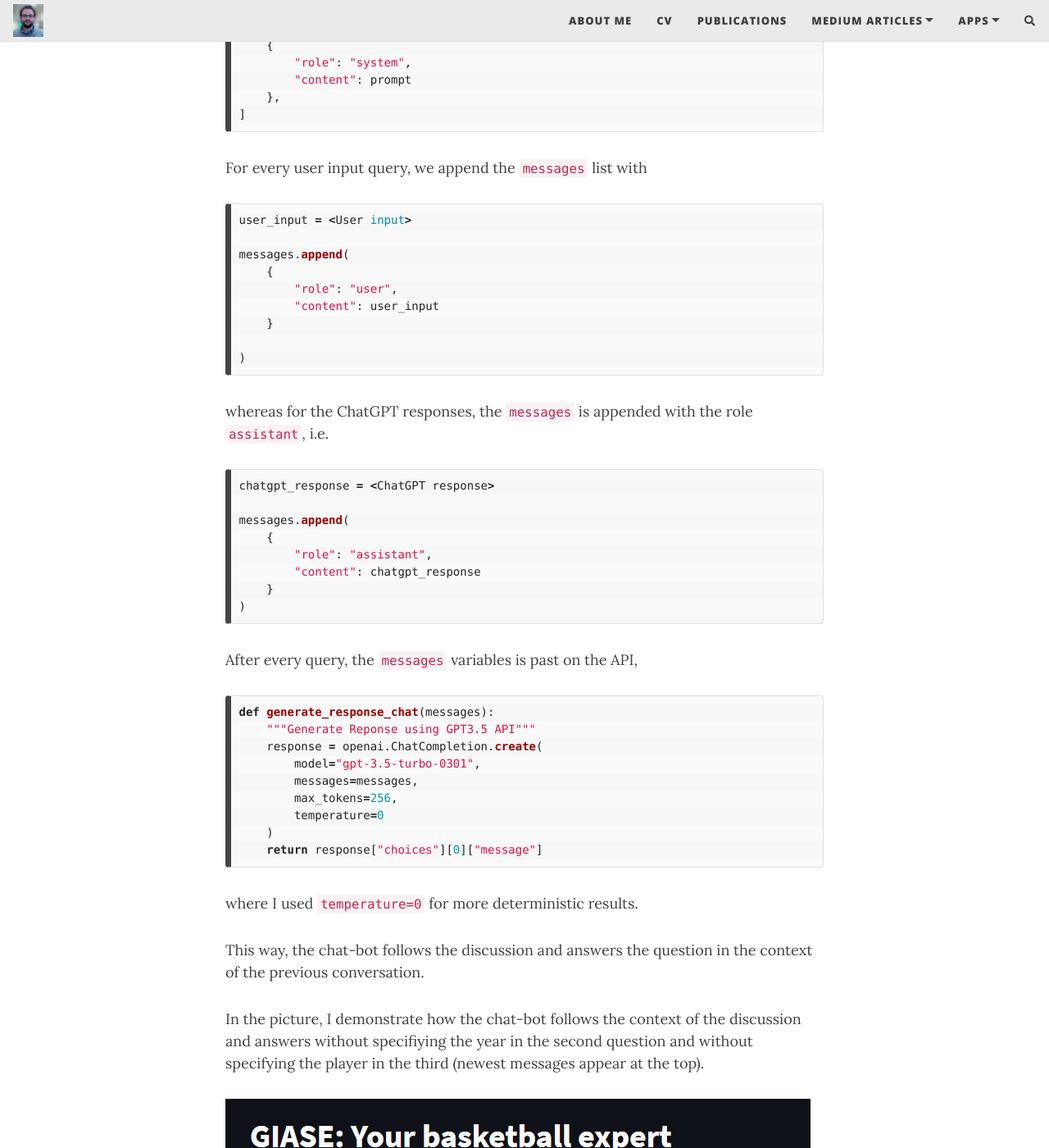
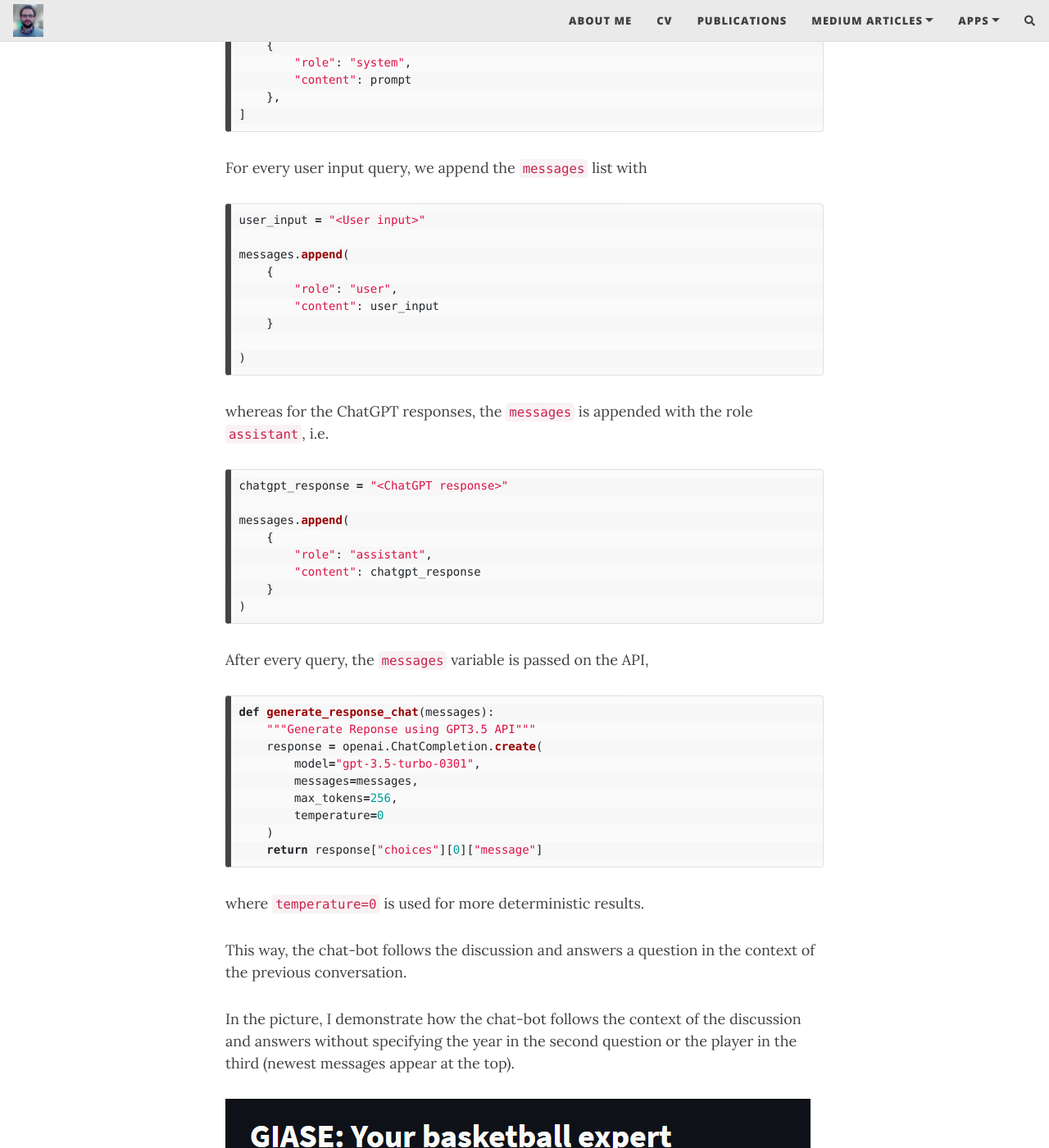
Before and after one commit to giasemidis/giasemidis.github.io, a Jekyll site: the page built from _posts/2023-05-29-chatgpt-chatbox-assistant.md, in a window 1280 px wide and 1400 px high, scrolled down 1752 px. Shown: the whole window at 82% size. Built offline with Jekyll 4.4.1, drawn with Linux system fonts in a browser that asks for light colours; nearby versions of some CDN libraries; comment, search, counter and statistics services are not loaded; some of the changed text lies outside the part shown.

Commit message:
link to image fixed

````diff
--- a/_posts/2023-05-29-chatgpt-chatbox-assistant.md
+++ b/_posts/2023-05-29-chatgpt-chatbox-assistant.md
@@ -35,7 +35,7 @@ The API endpoint and model used in the previous version did not support continuo
 >
 > Typically, a conversation is formatted with a system message first, followed by alternating user and assistant messages.
 
-As the documentation suggests, the `messages` variables starts by giving the chat-bot a system role with the prompt:
+As the documentation suggests, the `messages` variable starts by giving the chat-bot the "system" role with the prompt:
 
 ```python
 prompt = (
@@ -54,7 +54,7 @@ messages =  [
 For every user input query, we append the `messages` list with
 
 ```python
-user_input = <User input>
+user_input = "<User input>"
 
 messages.append(
     {
@@ -68,7 +68,7 @@ messages.append(
 whereas for the ChatGPT responses, the `messages` is appended with the role `assistant`, i.e.
 
 ```python
-chatgpt_response = <ChatGPT response>
+chatgpt_response = "<ChatGPT response>"
 
 messages.append(
     {
@@ -78,7 +78,7 @@ messages.append(
 )
 ```
 
-After every query, the `messages` variables is past on the API,
+After every query, the `messages` variable is passed on the API,
 
 ```python
 def generate_response_chat(messages):
@@ -91,13 +91,13 @@ def generate_response_chat(messages):
     )
     return response["choices"][0]["message"]
 ```
-where I used `temperature=0` for more deterministic results.
+where `temperature=0` is used for more deterministic results.
 
-This way, the chat-bot follows the discussion and answers the question in the context of the previous conversation.
+This way, the chat-bot follows the discussion and answers a question in the context of the previous conversation.
 
-In the picture, I demonstrate how the chat-bot follows the context of the discussion and answers without specifiying the year in the second question and without specifying the player in the third (newest messages appear at the top).
+In the picture, I demonstrate how the chat-bot follows the context of the discussion and answers without specifying the year in the second question or the player in the third (newest messages appear at the top).
 
-![chatgpt-chatbox-example](https://github.com/giasemidis/giasemidis.github.io/blob/master/_posts/figures/chatgpt-api-chatbox-example.png)
+![chatgpt-chatbox-example](https://raw.githubusercontent.com/giasemidis/giasemidis.github.io/master/_posts/figures/chatgpt-api-chatbox-example.png)
 
 ### The importance of prompt engineering
 
````
